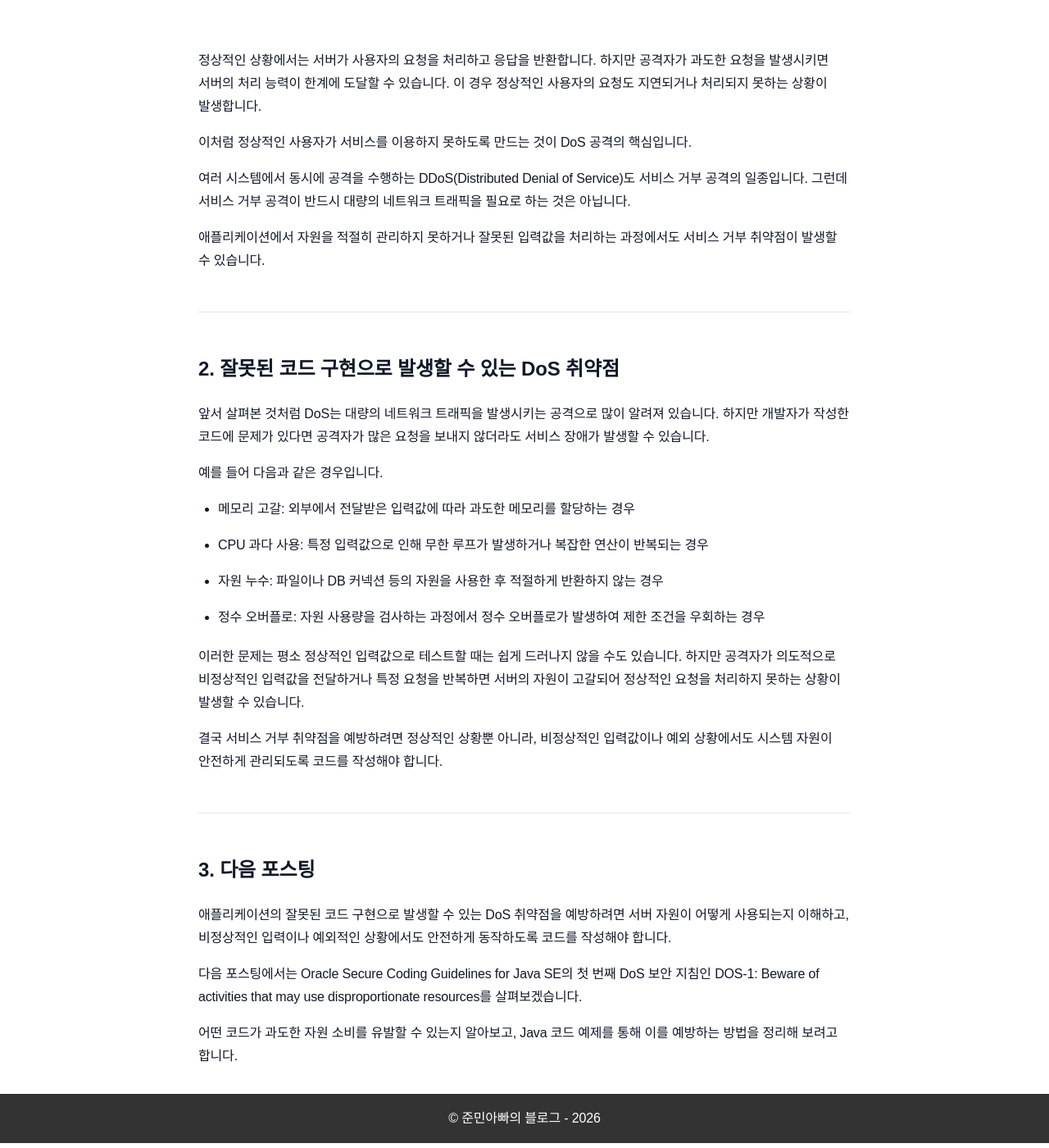
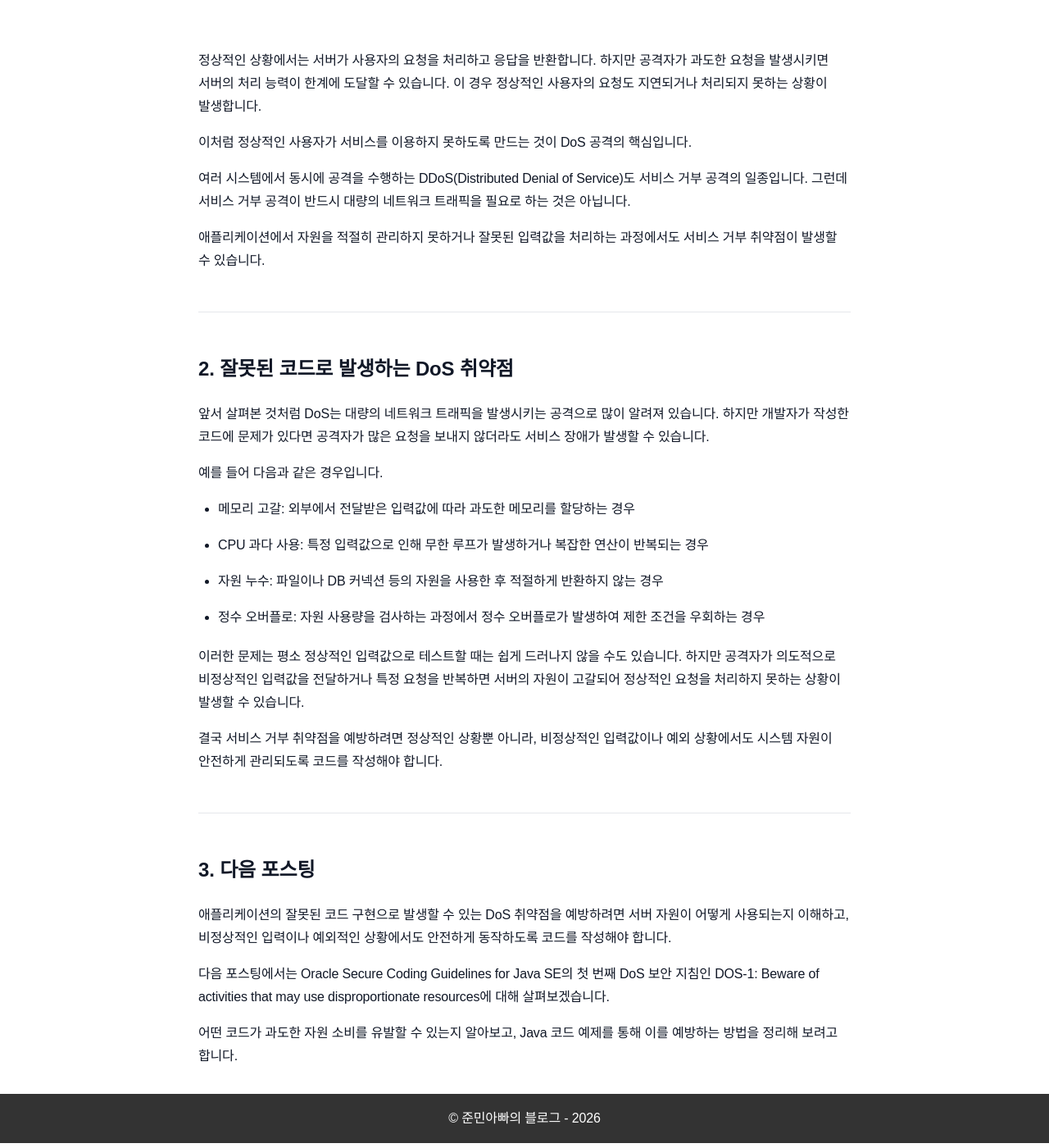
Before and after one commit to sanghoon-lee/sanghoon-lee.github.io, a Jekyll site: the page built from _posts/2026-10-20-dos1.md, in a window 1280 px wide and 1400 px high, scrolled down 1694 px. Shown: the whole window at 82% size. Built offline with Jekyll 4.4.1, drawn with Linux system fonts in a browser that asks for light colours; nearby versions of some CDN libraries; comment, search, counter and statistics services are not loaded.

```diff
--- a/_posts/2026-10-20-dos1.md
+++ b/_posts/2026-10-20-dos1.md
@@ -71,7 +71,7 @@ flowchart TB
 
 ---
 
-## 2. 잘못된 코드 구현으로 발생할 수 있는 DoS 취약점
+## 2. 잘못된 코드로 발생하는 DoS 취약점
 
 앞서 살펴본 것처럼 DoS는 대량의 네트워크 트래픽을 발생시키는 공격으로 많이 알려져 있습니다. 하지만 개발자가 작성한 코드에 문제가 있다면 공격자가 많은 요청을 보내지 않더라도 서비스 장애가 발생할 수 있습니다.
 
@@ -95,6 +95,6 @@ flowchart TB
 
 애플리케이션의 잘못된 코드 구현으로 발생할 수 있는 DoS 취약점을 예방하려면 서버 자원이 어떻게 사용되는지 이해하고, 비정상적인 입력이나 예외적인 상황에서도 안전하게 동작하도록 코드를 작성해야 합니다.
 
-다음 포스팅에서는 Oracle Secure Coding Guidelines for Java SE의 첫 번째 DoS 보안 지침인 DOS-1: Beware of activities that may use disproportionate resources를 살펴보겠습니다.
+다음 포스팅에서는 Oracle Secure Coding Guidelines for Java SE의 첫 번째 DoS 보안 지침인 DOS-1: Beware of activities that may use disproportionate resources에 대해 살펴보겠습니다.
 
 어떤 코드가 과도한 자원 소비를 유발할 수 있는지 알아보고, Java 코드 예제를 통해 이를 예방하는 방법을 정리해 보려고 합니다.
```
